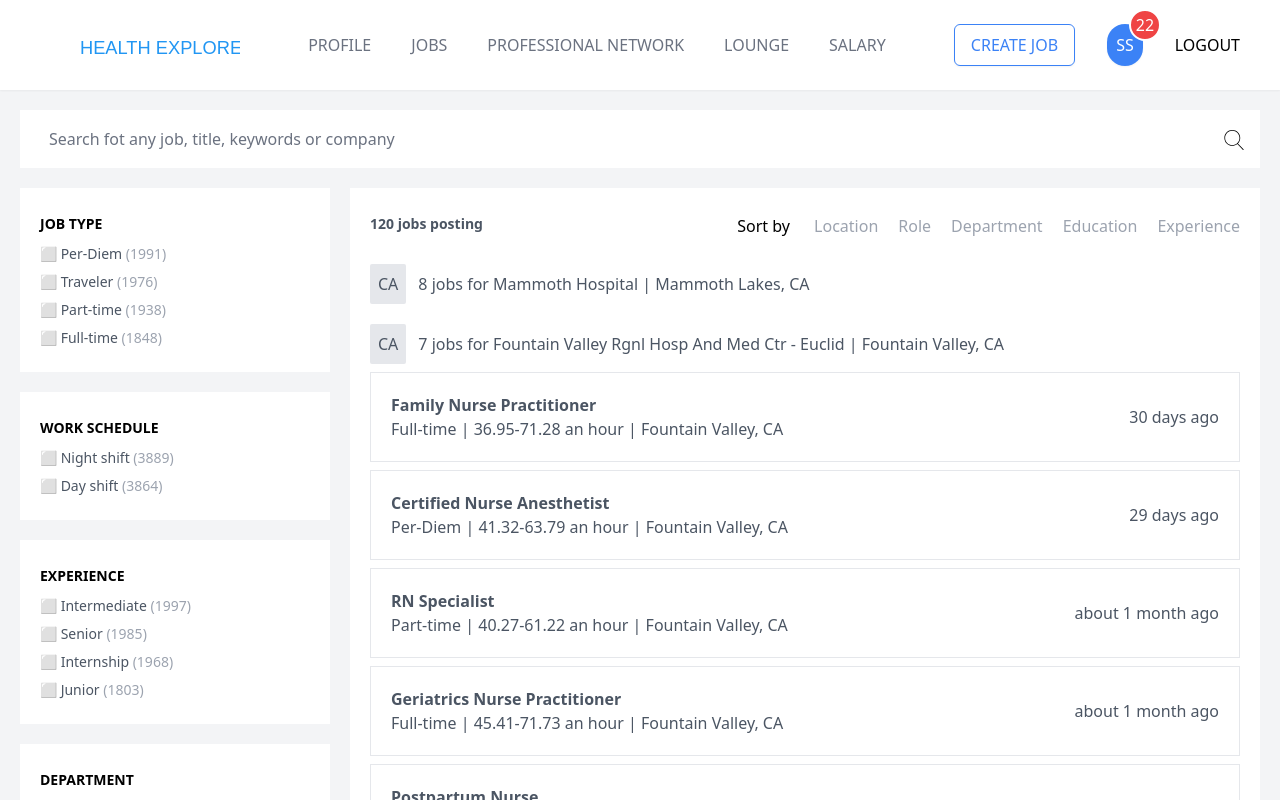
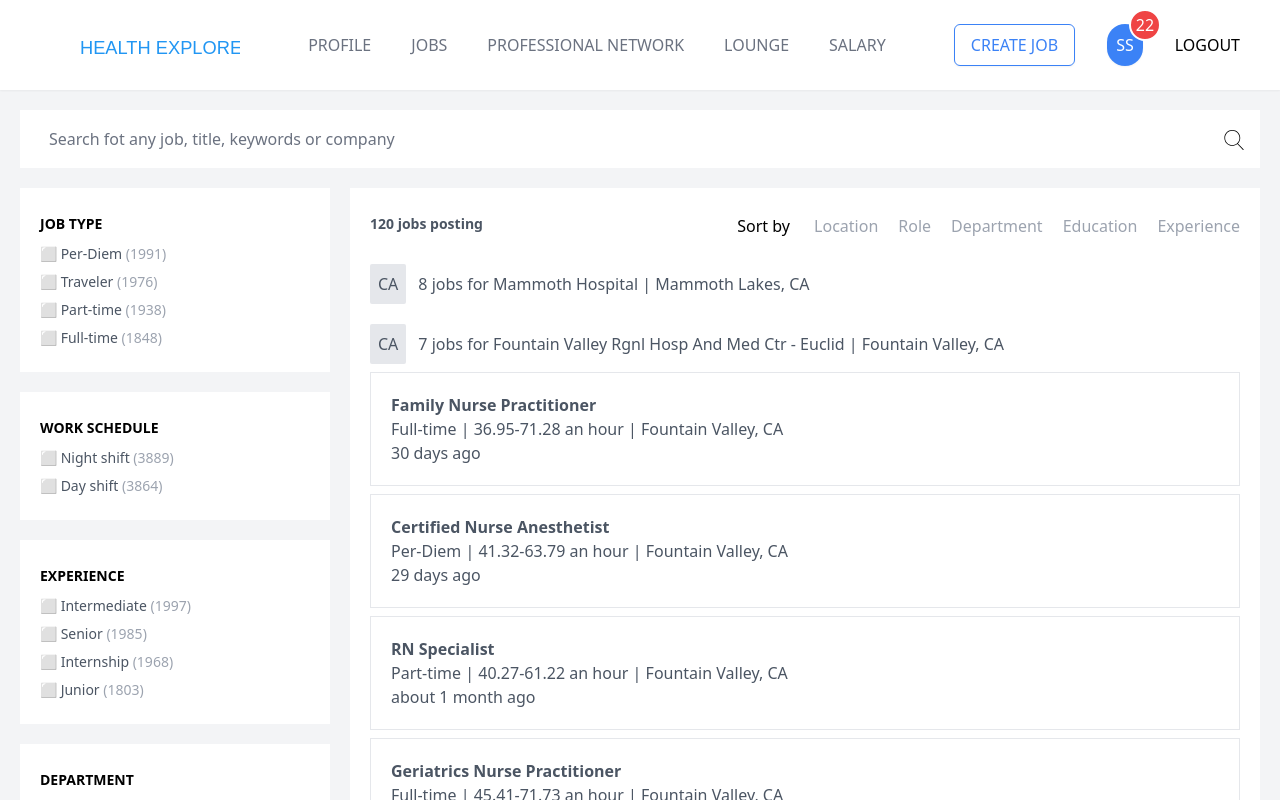
Before and after one commit to saifsilver/health-explore, a Next.js app: page / in a window 1280 px wide. Both pictures are taken after a click on the element 805 px from the left and 344 px from the top of the page. Shown: the top 800 px of the page. Built offline with nearby package versions, Linux system fonts and the light colour scheme.

Commit message:
Resposive improvements

```diff
--- a/components/Job.js
+++ b/components/Job.js
@@ -7,7 +7,7 @@ const Job = ({job}) => {
 
     return (
         <div className="py-5 hover:bg-blue-50 px-5 my-2 border border-gray-200">
-            <div className="flex justify-between items-center" onClick={(e) => {
+            <div className="flex-col md:flex-row justify-between items-center" onClick={(e) => {
                 e.stopPropagation();
                 toggleDetails(old => !old)
             }}>
@@ -20,13 +20,13 @@ const Job = ({job}) => {
                 <div>{formatDistance(new Date(job.created), new Date()).replace(' ago','')+' ago'}</div>
             </div>
             {details && <>
-                <div className="py-10 flex">
-                    <div className="w-3/4">
+                <div className="py-10 flex-col md:flex-row ">
+                    <div className="w-full md:w-3/4">
                         <div className="flex justify-between items-start my-3"><div className="w-1/2">Department:</div><div className="w-1/2">{job.department.join(', ')}</div></div>
                         <div className="flex justify-between items-start my-3"><div className="w-1/2">Hours / shifts</div><div className="w-1/2">{job.hours.join('/')} / {job.work_schedule}</div></div>
                         <div className="flex justify-between items-start my-3"><div className="w-1/2">Summery</div><div className="w-1/2">{job.description}</div></div>
                     </div>
-                    <div className="w-1/4 flex flex-col justify-center items-center">
+                    <div className="w-full md:w-1/4 flex flex-col justify-center items-center">
                         <button className="border border-blue-500 bg-blue-500 text-white px-6 py-1 rounded-xl mb-3">Job details</button>
                         <button className="rounded-xl border border-blue-500 text-blue-500 px-6 py-1">Save job</button>
                     </div>
```
